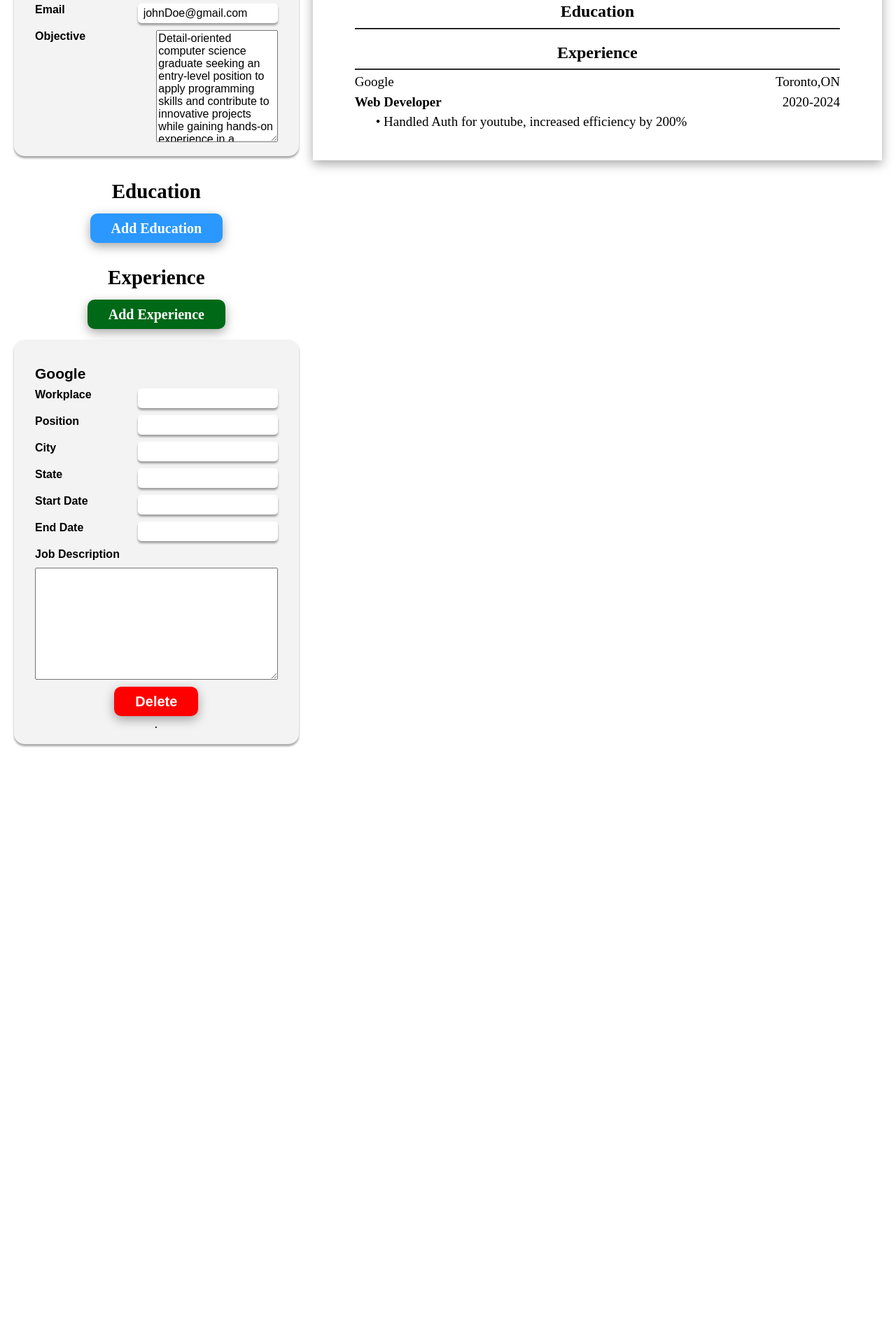
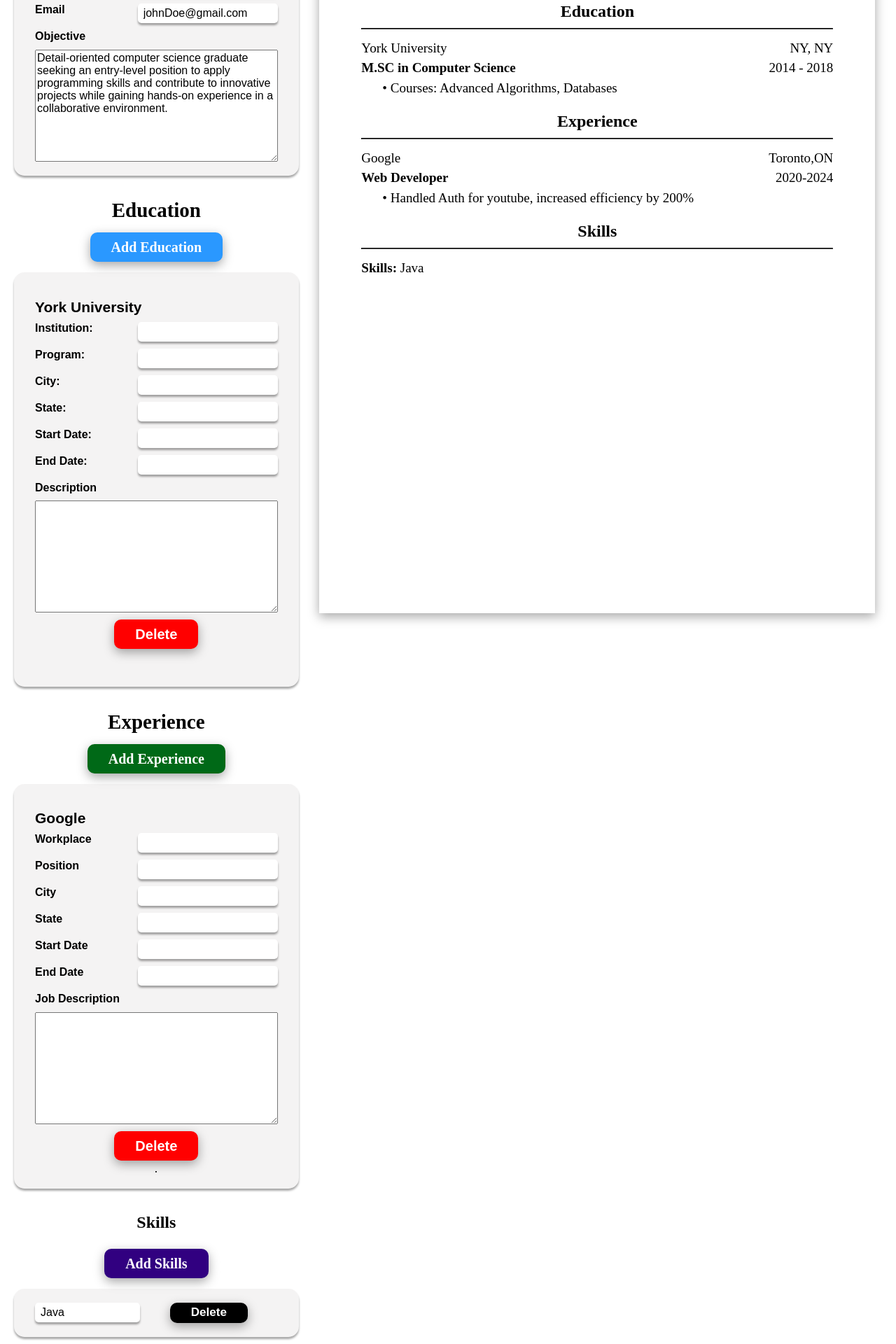
Before and after one commit to kloxer/TOP_CV_Application, a React (Vite) app: page / in a window 1280 px wide. Shown: the part 319-2239 px from the top of the page at 70% size. Before the commit the page ends 1392 px from the top, so only its background shows below. Built offline with nearby package versions, Linux system fonts and the light colour scheme.

Commit message:
Finished skill section, and minor styling changes

```diff
--- a/src/education.jsx
+++ b/src/education.jsx
@@ -31,8 +31,8 @@ function EducationForm({ id, education, onChange, deleteEducation }) {
   };
 
   return (
-    <div class={`userInfo`}>
-      <h2 class="fieldTitle">{education.institution}</h2>
+    <div className={`userInfo`}>
+      <h2 className="fieldTitle">{education.institution}</h2>
 
       <CreateField
         id={id}
--- a/src/form.jsx
+++ b/src/form.jsx
@@ -5,6 +5,7 @@ import EducationSection from "./education.jsx";
 import WorkExperience from "./workexperience.jsx";
 import DisplayResume from "./resume.jsx";
 import PdfDownloadComponent from "./pdfDownload.jsx";
+import AddSkills from "./skills.jsx"
 function UserInput({ form, onChange }) {
   return (
     <>
@@ -74,15 +75,13 @@ function UserInput({ form, onChange }) {
           />
         </div>
 
-        <div className="labelInput">
-          <label htmlFor="email">Objective</label>
+          <label htmlFor="objective">Objective</label>
           <textarea
             value={form.description}
             type="text"
             name="description"
             onChange={onChange}
           />
-        </div>
       </div>
     </>
   );
@@ -102,7 +101,16 @@ function ShowInput() {
       "Detail-oriented computer science graduate seeking an entry-level position to apply programming skills and contribute to innovative projects while gaining hands-on experience in a collaborative environment.",
   });
 
-  const [educationState, setEducationState] = useState([]);
+  const [educationState, setEducationState] = useState([{
+    id: Date.now(), // Generate a unique id
+        institution: "York University",
+        program: "M.SC in Computer Science",
+        city: "NY",
+        state: "NY",
+        startDate: "2014",
+        endDate: "2018",
+        description: "Courses: Advanced Algorithms, Databases",
+  }]);
   const addEducations = () => {
     setEducationState((prevState) => [
       ...prevState,
@@ -174,19 +182,55 @@ function ShowInput() {
       ...jobs,
       {
         id: Date.now(),
-        workplace: "",
-        position: "",
-        city: "",
-        state: "",
-        startDate: "",
-        endDate: "",
-        description: "",
+        workplace: "Microsoft",
+        position: "Software Engineer",
+        city: "Washington",
+        state: "WA",
+        startDate: "2014",
+        endDate: "2020",
+        description: "Increased sales by 100x",
       },
     ]);
   }
   function deleteExperience(e) {
     setJobs(jobs.filter((job) => job.id != e.target.id));
   }
+
+
+  // skills
+  const [skills, setSkills] = useState([{
+    id: Date.now(),
+    description: "Java",
+},
+])
+
+function changeSkills(e){
+    setSkills(skills.map(skill=> {
+        if (e.target.id == skill.id){
+            return {
+                ...skill,
+                [e.target.name]: e.target.value,
+            }
+        }
+        else{
+            return skill
+        }
+    }))
+}
+
+function deleteSkill(e){
+    setSkills(skills.filter(skill => skill.id != e.target.id));
+}
+
+function addSkills(){
+    setSkills(
+        [...skills,
+        {
+        id:Date.now(),
+        description:"Java",
+    }
+    ])
+}
 
   return (
     <div id="wholePage">
@@ -209,6 +253,11 @@ function ShowInput() {
           addWorkExperience={addWorkExperience}
           deleteExperience={deleteExperience}
         />
+        <AddSkills
+        skills={skills}
+        changeSkills={changeSkills}
+        deleteSkill={deleteSkill}
+        addSkills={addSkills}/>
       </div>
       <div className="resume">
         <PdfDownloadComponent />
@@ -216,6 +265,7 @@ function ShowInput() {
           form={form}
           education={educationState}
           experience={jobs}
+          skills={skills}
         />
       </div>
     </div>
--- a/src/pdfDownload.jsx
+++ b/src/pdfDownload.jsx
@@ -6,11 +6,11 @@ import DisplayResume from "./resume.jsx";
 function PdfDownload() {
   const generatePdf = () => {
     const input = document.getElementById("resume");
-    html2canvas(input).then((canvas) => {
+    html2canvas(input, { scale: 2 }).then((canvas) => {
       const imgData = canvas.toDataURL("image/png");
-      const pdf = new jsPDF();
+      const pdf = new jsPDF('p', 'mm', 'a4');
       const imgWidth = 210; // A4 width in mm
-      const pageHeight = 295; // A4 height in mm
+      const pageHeight = 297; // A4 height in mm
       const imgHeight = (canvas.height * imgWidth) / canvas.width;
       let heightLeft = imgHeight;
       let position = 0;
@@ -18,7 +18,7 @@ function PdfDownload() {
       pdf.addImage(imgData, "PNG", 0, position, imgWidth, imgHeight);
       heightLeft -= pageHeight;
 
-      while (heightLeft >= 0) {
+      while (heightLeft > 0) {
         position = heightLeft - imgHeight;
         pdf.addPage();
         pdf.addImage(imgData, "PNG", 0, position, imgWidth, imgHeight);
@@ -26,12 +26,14 @@ function PdfDownload() {
       }
 
       pdf.save("resume.pdf");
+    }).catch((error) => {
+      console.error("Error generating PDF:", error);
     });
   };
 
   return (
     <div>
-      <button class="addMore download" onClick={generatePdf}>
+      <button className="addMore download" onClick={generatePdf}>
         Download PDF
       </button>
     </div>
--- a/src/resume.css
+++ b/src/resume.css
@@ -19,6 +19,8 @@ p {
   box-shadow: rgba(0, 0, 0, 0.35) 0px 5px 15px;
   padding: 20px 60px;
   margin-top: 20px;
+  width: 794px;  /* A4 width at 96 DPI */
+  height: 1123px; /* A4 height at 96 DPI */
 }
 
 .fullName {
@@ -57,6 +59,7 @@ p {
 
 .informationBlock {
   margin-bottom: 20px;
+  margin-top: 13px;
 }
 
 .objective {
@@ -69,3 +72,29 @@ p {
   margin-left: auto;
   margin-right: auto;
 }
+
+.skills{
+  background-color: rgb(49, 0, 128);
+}
+
+.deletebutton,.skill{
+  background-color: black;
+  font-size: 17px;
+  padding:5px 30px;
+}
+
+.skillContainer{
+  display: flex;
+  flex-direction: row;
+  align-items: center;
+}
+.skillInput{
+  width:150px;
+}
+
+span{
+  font-weight:normal;
+}
+.skil2{
+  margin-top: 20px;
+}
--- a/src/resume.jsx
+++ b/src/resume.jsx
@@ -15,7 +15,7 @@ function TopResume({ form }) {
     </div>
   );
 }
-function MiddleResume({ education, jobs }) {
+function MiddleResume({ education, jobs, skills }) {
   return (
     <div id="resumeMiddle">
       <div id="infoSection">
@@ -70,15 +70,41 @@ function MiddleResume({ education, jobs }) {
           </div>
         ))}
       </div>
+
+      <Skills skills={skills} />
     </div>
   );
 }
-function DisplayResume({ form, education, experience }) {
+function DisplayResume({ form, education, experience , skills}) {
   return (
     <div id="resume">
       <TopResume form={form} />
-      <MiddleResume education={education} jobs={experience} />
+      <MiddleResume education={education} jobs={experience} skills={skills} />
+
     </div>
   );
 }
 export default DisplayResume;
+
+function Skills({skills}){
+
+  return <div>
+
+            <h2 className="titleSection">Skills</h2>
+                <hr></hr>
+            <div className="informationBlock">
+            <p className="programTitle">Skills: {}
+            {skills.map((skill,index) => (
+            <span key={skill.id}>
+              {skill.description}
+               {index < skills.length - 1 && ', '}
+              </span>
+        ))}
+            </p>
+            </div>
+
+
+
+
+</div>
+}
--- /dev/null
+++ b/src/skills.jsx
@@ -0,0 +1,28 @@
+import { useState } from "react";
+
+
+function AddSkills({skills, changeSkills, deleteSkill, addSkills}){
+
+    return <>
+    <h2 className="titleSection">Skills</h2>
+    <button className="addMore skills" onClick={addSkills}>Add Skills</button>
+
+
+        {skills.map(skill => (
+                <div className="userInfo">
+            <div key={skill.id}>
+
+            <div className="skillContainer">
+                <input value={skill.description} className="skillInput" id={skill.id} name="description" onChange={changeSkills}/>
+                <button className="deleteButton skill" id={skill.id}  onClick={deleteSkill}>Delete</button>
+            </div>
+
+            </div>
+            </div>
+
+        ))}
+
+    </>
+}
+
+export default AddSkills;
```
